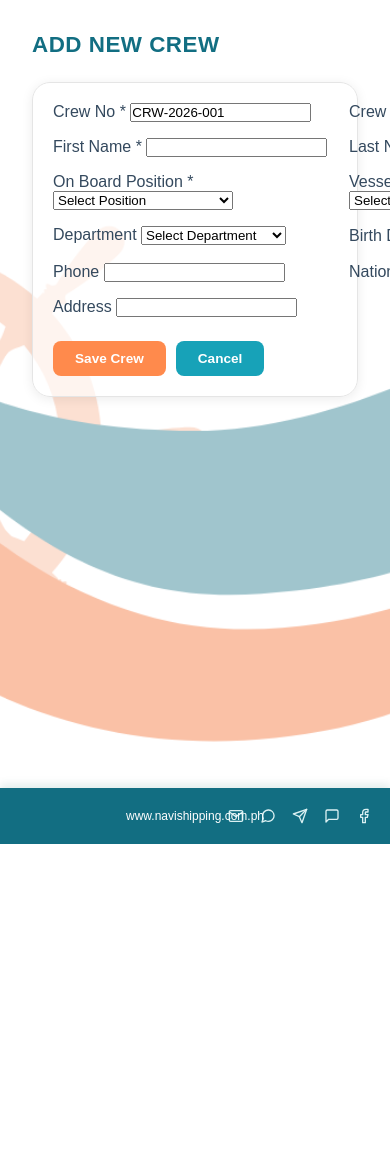
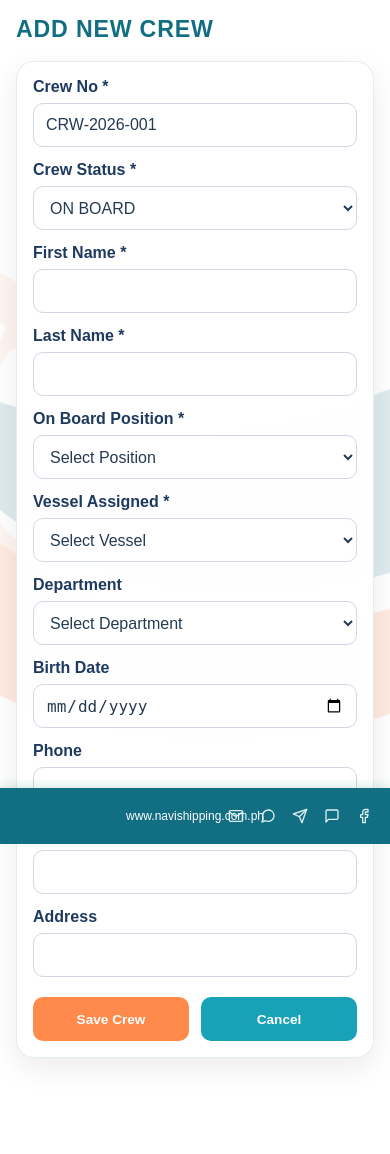
Before and after one commit to Amelene/Navi, a PHP site: page /php-project/adminside/crew_add.php in a window 390 px wide; the page is wider, and only the part inside the window is pictured. Before the commit the page ends 844 px from the top of that part, so only its background shows below. Run offline with PHP 8.4, Linux system fonts and the light colour scheme; a user stored in the database is signed in; data comes from the database, SQL or seed files in the repository.

Commit message:
content.css

```diff
--- a/adminside/crew_add.php
+++ b/adminside/crew_add.php
@@ -47,7 +47,7 @@ function oldv($key, $default = '')
     <link rel="stylesheet" href="../assets/css/main.css?v=<?php echo time(); ?>">
     <link rel="stylesheet" href="../assets/css/content.css?v=<?php echo time(); ?>">
 </head>
-<body>
+<body class="crew-add-page">
 <div class="dashboard">
     <?php
     $GLOBALS['base_path'] = '../';
@@ -70,9 +70,9 @@ function oldv($key, $default = '')
                 </div>
             <?php endif; ?>
 
-            <div class="card card--padded">
-                <form action="crew_save.php" method="POST">
-                    <div class="grid" style="grid-template-columns: repeat(2, minmax(280px, 1fr)); gap:16px;">
+            <div class="card card--padded crew-add-card">
+                <form action="crew_save.php" method="POST" class="crew-add-form">
+                    <div class="grid crew-add-grid">
                         <div>
                             <label class="form-label">Crew No *</label>
                             <input type="text" name="crew_no" class="form-control" required value="<?php echo oldv('crew_no', $suggestedCrewNo); ?>">
@@ -155,9 +155,9 @@ function oldv($key, $default = '')
                         </div>
                     </div>
 
-                    <div style="margin-top:18px; display:flex; gap:10px;">
+                    <div class="crew-add-actions">
                         <button type="submit" class="btn warn add">Save Crew</button>
-                        <a href="crew.php" class="btn primary upload" style="text-decoration:none;">Cancel</a>
+                        <a href="crew.php" class="btn primary upload crew-add-cancel">Cancel</a>
                     </div>
                 </form>
             </div>
--- a/assets/css/content.css
+++ b/assets/css/content.css
@@ -719,3 +719,116 @@
         grid-template-columns: 1fr;
     }
 }
+
+/* Crew Add Page */
+body.crew-add-page::before {
+    opacity: 0.14;
+}
+
+.crew-add-page .main__content {
+    max-width: 1180px;
+}
+
+.crew-add-page .page-title {
+    margin-bottom: 18px;
+    letter-spacing: 0.8px;
+}
+
+.crew-add-card {
+    background: rgba(255, 255, 255, 0.95);
+    backdrop-filter: blur(2px);
+    -webkit-backdrop-filter: blur(2px);
+    border: 1px solid rgba(18, 110, 130, 0.12);
+    box-shadow: 0 10px 30px rgba(0, 0, 0, 0.08);
+}
+
+.crew-add-form .form-label {
+    display: block;
+    margin-bottom: 7px;
+    font-size: 1rem;
+    font-weight: 600;
+    color: #1e3a5f;
+}
+
+.crew-add-form .form-control {
+    width: 100%;
+    min-height: 44px;
+    border: 1px solid #cfd8e3;
+    border-radius: 10px;
+    padding: 10px 12px;
+    font-size: 1rem;
+    color: #243b53;
+    background: #fff;
+    transition: border-color 0.2s ease, box-shadow 0.2s ease;
+}
+
+.crew-add-form .form-control:focus {
+    outline: none;
+    border-color: #126E82;
+    box-shadow: 0 0 0 3px rgba(18, 110, 130, 0.16);
+}
+
+.crew-add-grid {
+    grid-template-columns: repeat(2, minmax(320px, 1fr));
+    gap: 18px 22px;
+    margin-bottom: 4px;
+}
+
+.crew-add-grid > div:last-child {
+    grid-column: 1 / -1;
+}
+
+.crew-add-actions {
+    margin-top: 20px;
+    display: flex;
+    gap: 12px;
+    align-items: center;
+}
+
+.crew-add-actions .btn {
+    min-height: 44px;
+    min-width: 130px;
+    display: inline-flex;
+    align-items: center;
+    justify-content: center;
+    border-radius: 10px;
+}
+
+.crew-add-cancel {
+    text-decoration: none;
+}
+
+@media (max-width: 900px) {
+    .crew-add-grid {
+        grid-template-columns: 1fr;
+        gap: 14px;
+    }
+
+    .crew-add-grid > div:last-child {
+        grid-column: auto;
+    }
+
+    .crew-add-actions {
+        flex-wrap: wrap;
+    }
+
+    .crew-add-actions .btn,
+    .crew-add-cancel {
+        flex: 1;
+    }
+}
+
+@media (max-width: 520px) {
+    .crew-add-page .main {
+        padding: 1rem;
+        padding-bottom: calc(56px + 1rem);
+    }
+
+    .crew-add-card {
+        padding: 16px;
+    }
+
+    .crew-add-page .page-title {
+        font-size: 1.45rem;
+    }
+}
```
